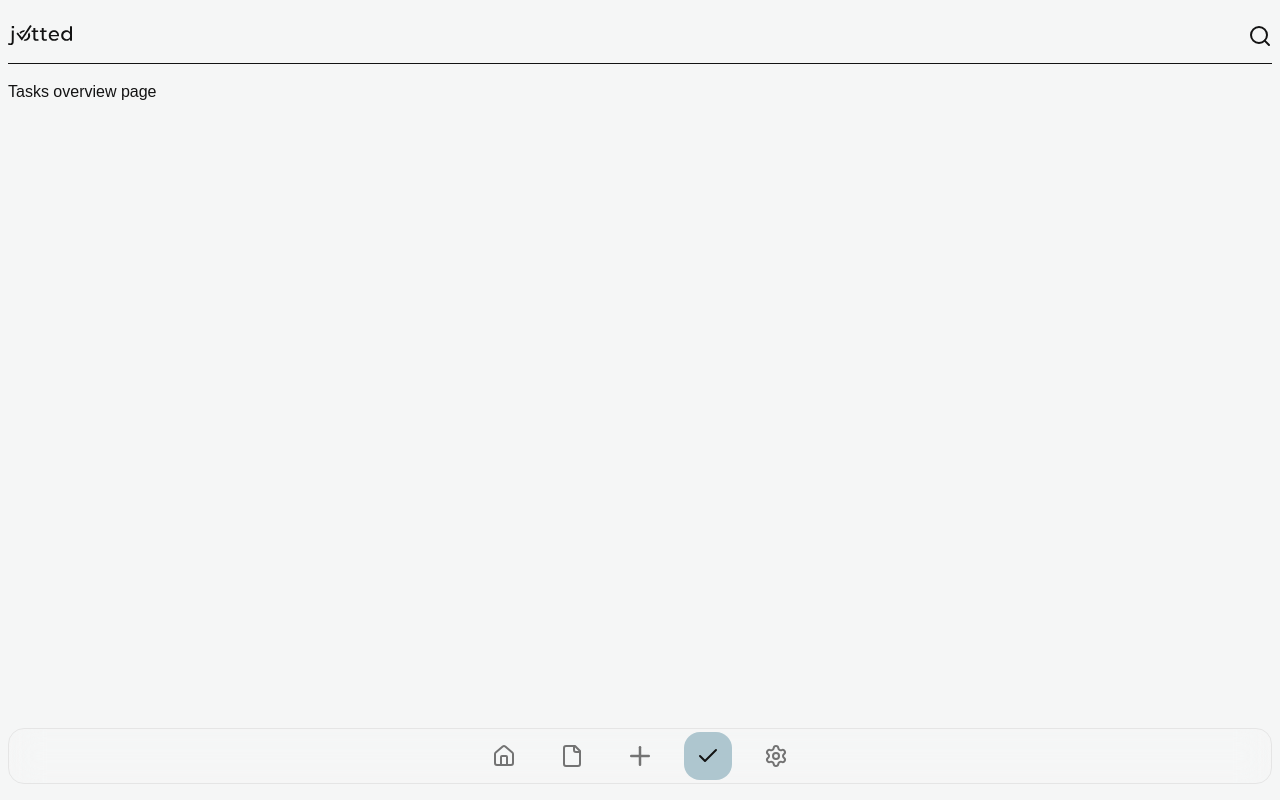
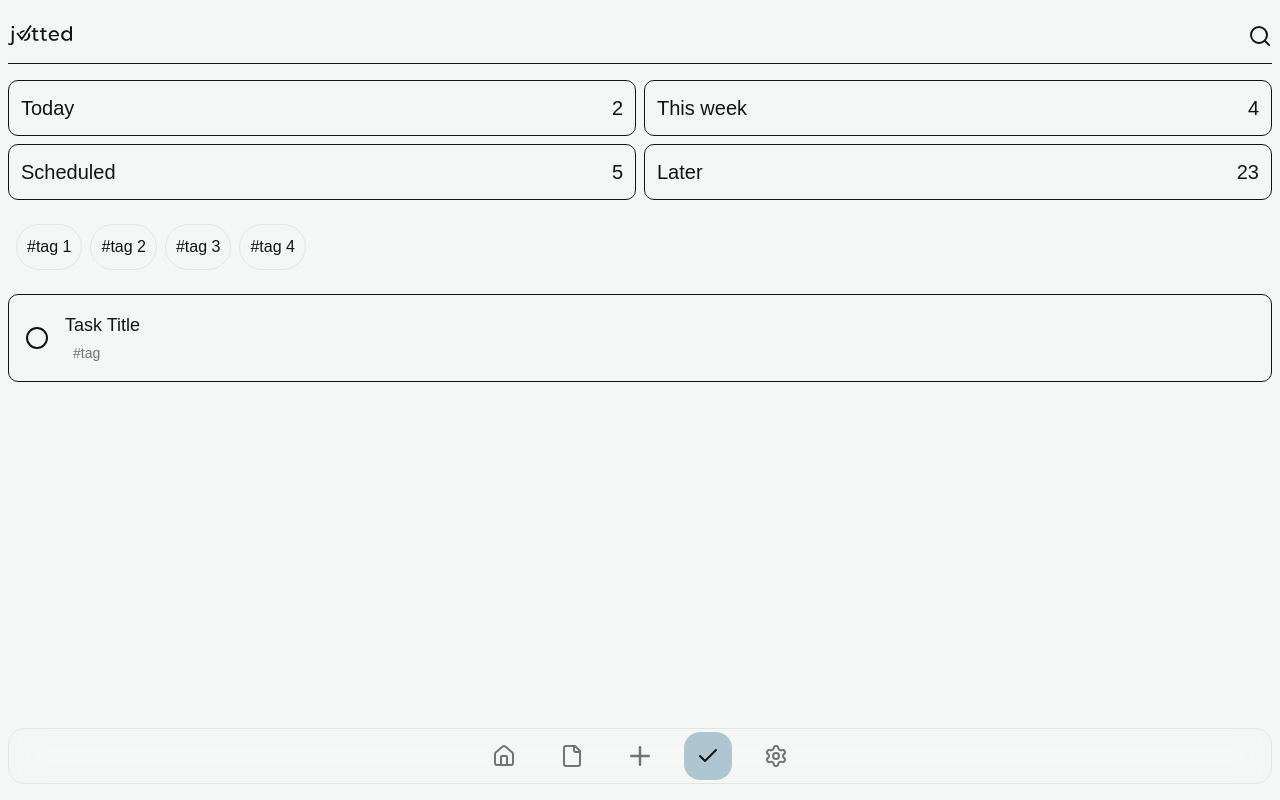
Before and after one commit to g2kmedia/jotted, a Next.js app: page /tasks in a window 1280 px wide. Built offline with nearby package versions, Linux system fonts and the light colour scheme; a web font is replaced by a local one.

Commit message:
created skeleton for tasks overview page

```diff
--- a/app/(overview)/tasks/page.tsx
+++ b/app/(overview)/tasks/page.tsx
@@ -1,5 +1,55 @@
+"use client"
+
+import Link from "next/link";
+import { Circle } from 'lucide-react';
+
 export default function Notes() {
+  const completeTask = (e: React.MouseEvent<HTMLButtonElement>): void => {
+    e.preventDefault();
+    e.stopPropagation();
+
+    // button logic here
+  }
+
   return (
-    <div>Tasks overview page</div>
+    <>
+      <section className="mb-6 grid grid-cols-2 gap-2 text-xl">
+        <button className="min-h-14 p-3 border-1 border-foreground rounded-lg flex justify-between items-center cursor-pointer">
+          <span>Today</span>
+          <span>2</span>
+        </button>
+        <button className="min-h-14 p-3 border-1 border-foreground rounded-lg flex justify-between items-center cursor-pointer">
+          <span>This week</span>
+          <span>4</span>
+        </button>
+        <button className="min-h-14 p-3 border-1 border-foreground rounded-lg flex justify-between items-center cursor-pointer">
+          <span>Scheduled</span>
+          <span>5</span>
+        </button>
+        <button className="min-h-14 p-3 border-1 border-foreground rounded-lg flex justify-between items-center cursor-pointer">
+          <span>Later</span>
+          <span>23</span>
+        </button>
+      </section>
+      <section className="mb-6">
+        <button className="p-2.5 ml-2 border rounded-full whitespace-nowrap cursor-pointer">#tag 1</button>
+        <button className="p-2.5 ml-2 border rounded-full whitespace-nowrap cursor-pointer">#tag 2</button>
+        <button className="p-2.5 ml-2 border rounded-full whitespace-nowrap cursor-pointer">#tag 3</button>
+        <button className="p-2.5 ml-2 border rounded-full whitespace-nowrap cursor-pointer">#tag 4</button>
+      </section>
+      <section>
+        <Link href="something" key="something">
+          <article className="grid grid-cols-[auto_1fr] gap-4 h-22 mb-2 p-4 border-1 border-foreground rounded-lg">
+            <button onClick={completeTask} className="self-center"><Circle /></button>
+            <div>
+              <h3 className="text-lg mb-1">Task Title</h3>
+              <ul className="flex gap-2 text-sm font-light text-muted-foreground overflow-scroll [scrollbar-width:none] [&::-webkit-scrollbar]:hidden">
+                <li key="something" className="pl-2">#tag</li>
+              </ul>
+            </div>
+          </article>
+        </Link>
+      </section>
+    </>
   );
 }
```
